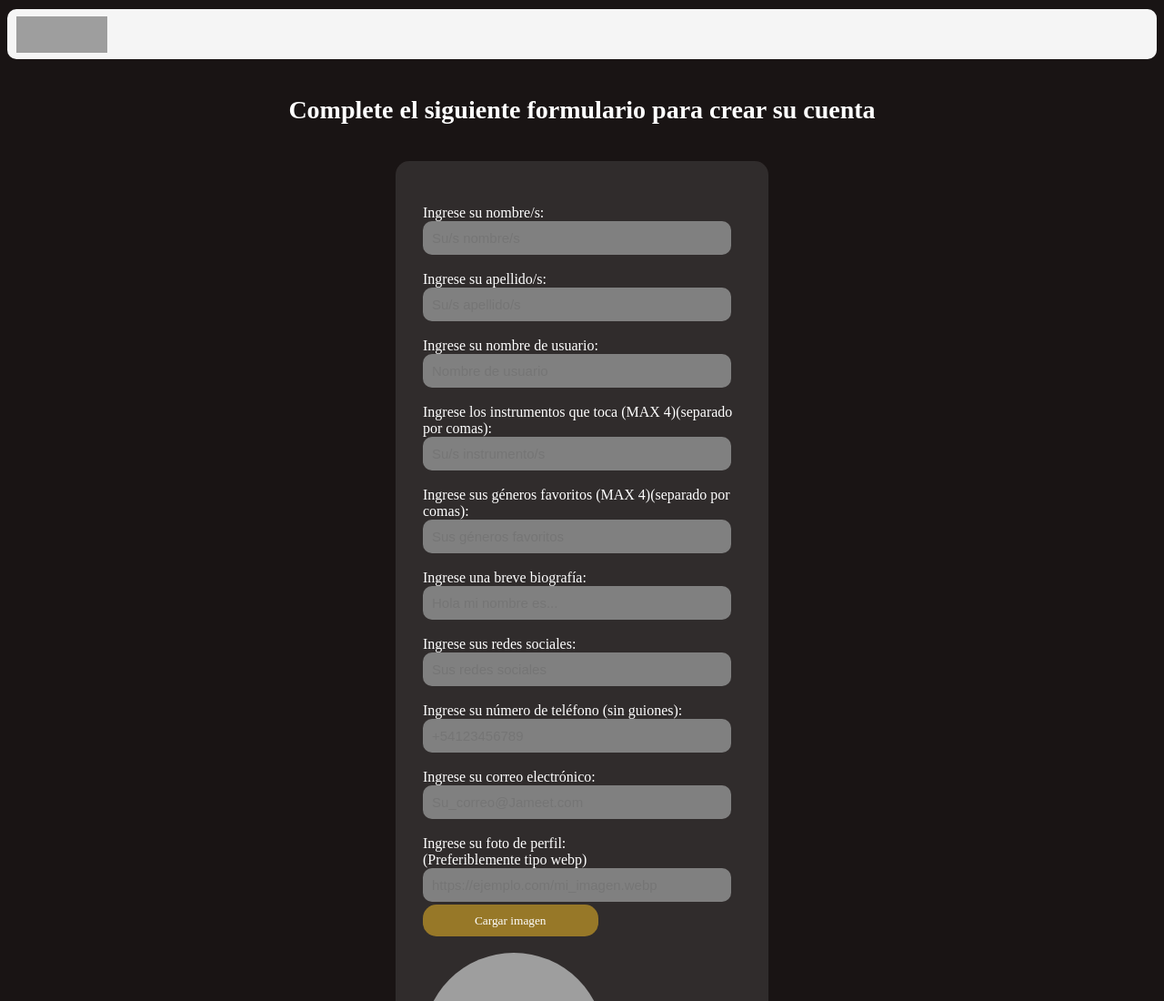
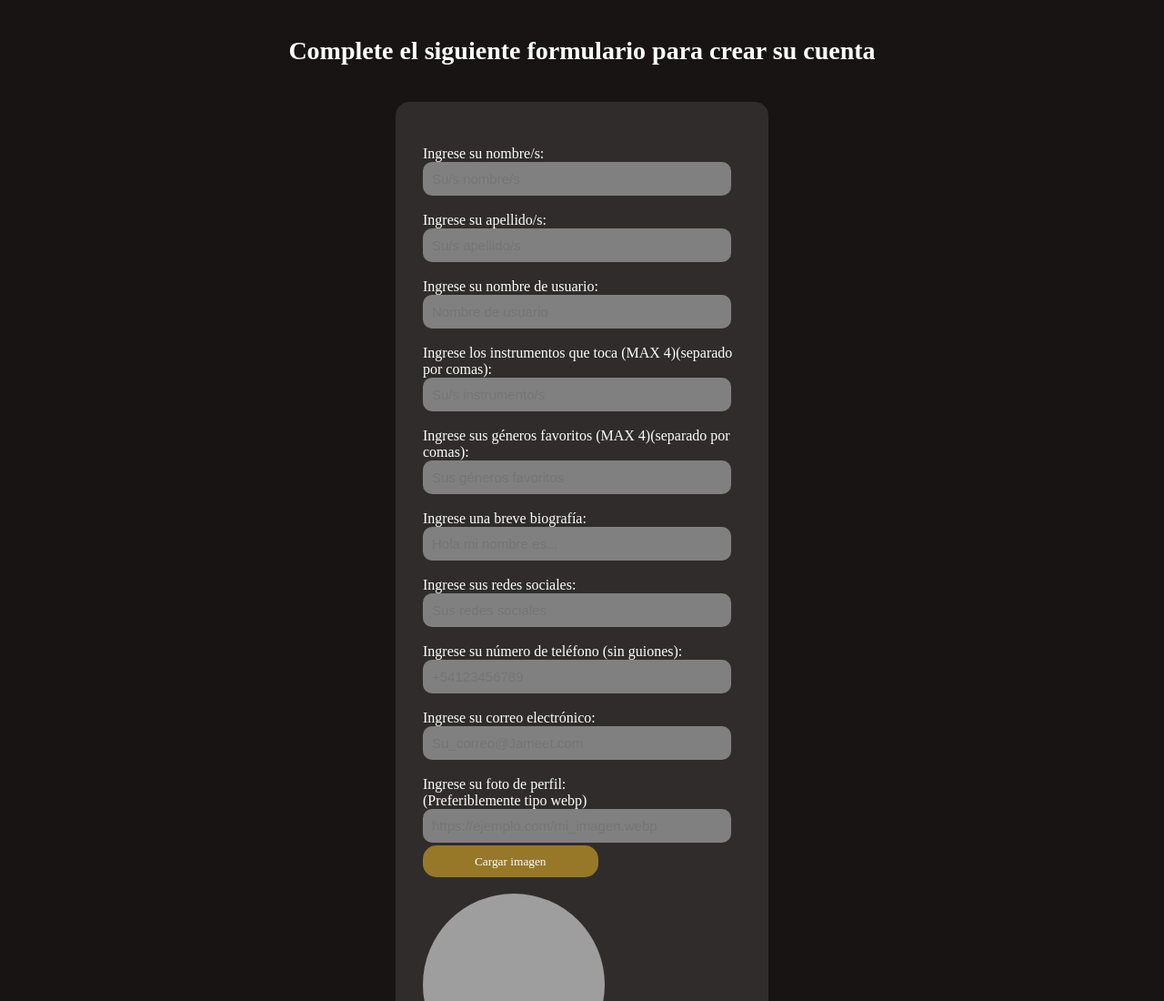
Before and after one commit to TinoCanne/Tp-final-Intro, a website: page Front/html/crear_usuario.html in a window 1280 px wide. Shown: the top 1100 px of the page at 91% size. Drawn offline with Linux system fonts and the light colour scheme; grey boxes are pictures that could not be loaded.

Commit message:
saque la navbar de login y crear_usuario

```diff
--- a/Front/html/crear_usuario.html
+++ b/Front/html/crear_usuario.html
@@ -2,11 +2,6 @@
 <html>
     <html lang="es">
     <head>
-        <nav>
-             <a>
-                 <img src="https://i.ibb.co/zWNLt568/Jameet.png" alt="logo" class="logo">
-             </a>
-        </nav>
         <meta charset="UTF-8">
         <link rel="stylesheet" href="../css/styles.css">
         <title>¡Cree su nueva cuenta Jameet!</title>
```
Also changed, not shown: Front/html/iniciar_sesion.html (+0 -5 lines).
